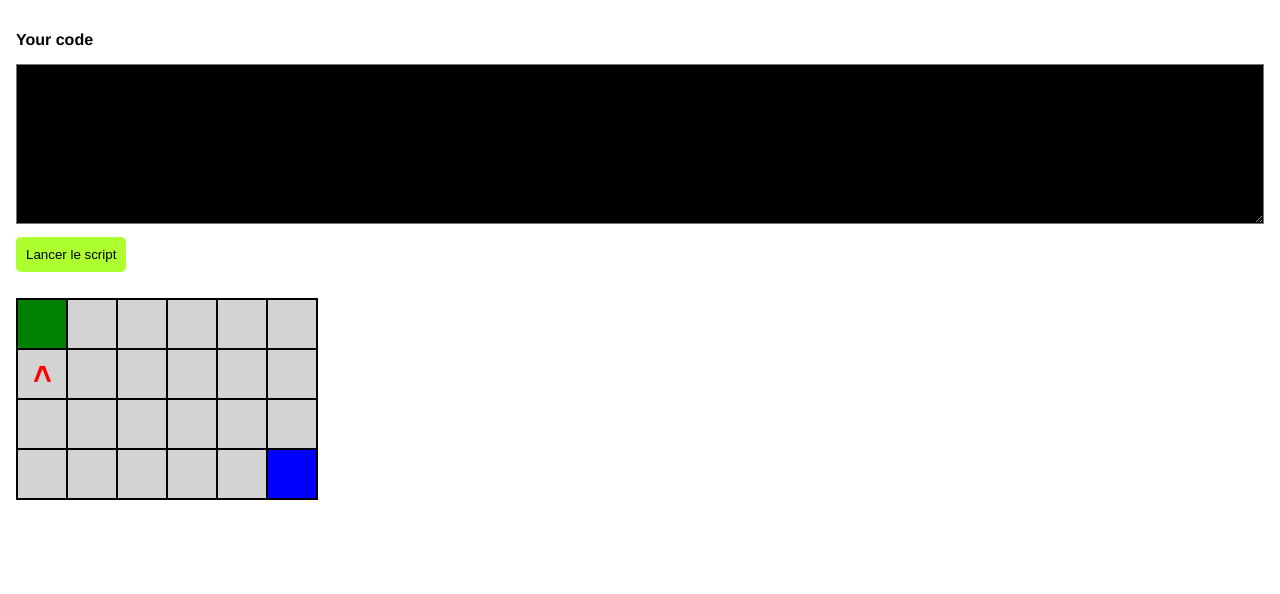
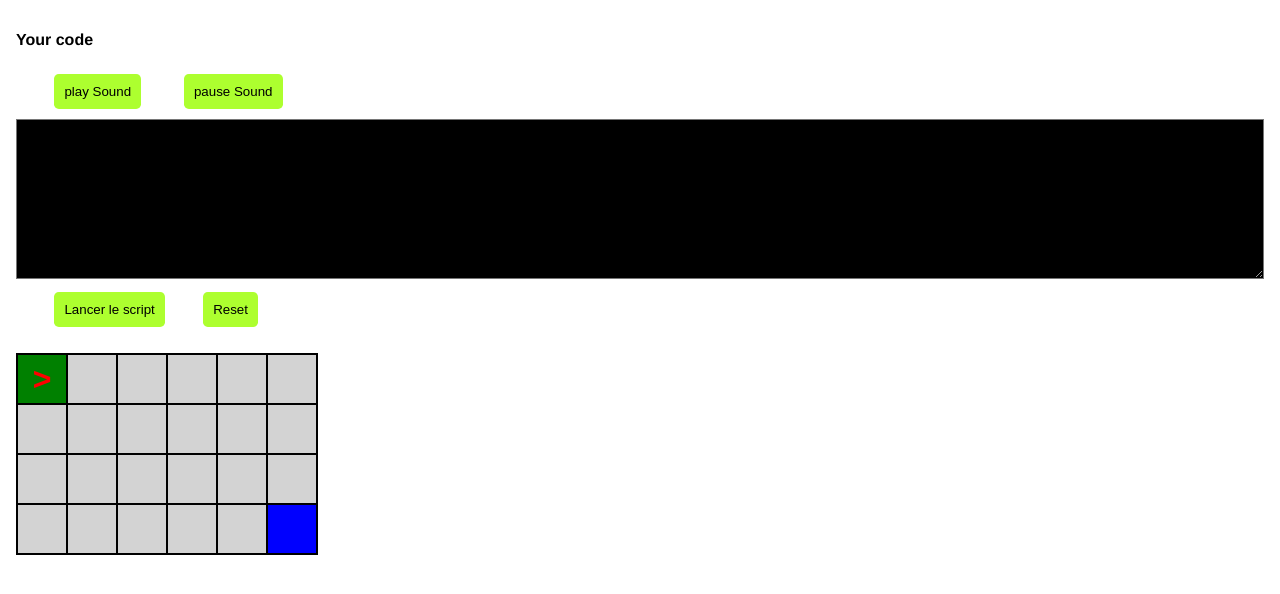
Before and after one commit to GuillaumeBec/GuillaumeBec-Decomposer-JS-Mario-mushroom-factory-, a plain HTML site: page index.html in a window 1280 px wide. Both pictures are taken after a click on the button "Lancer le script". Drawn offline with Linux system fonts and the light colour scheme.

Commit message:
soundTrack

```diff
--- a/css/style.css
+++ b/css/style.css
@@ -18,14 +18,18 @@ body {
   height: 10rem;
 }
 
-#launchScript {
+#launchScript,
+.playButton,
+.pauseButton {
   background-color: greenyellow;
   border: 0;
   margin: 0.625rem 0;
+  margin-left: calc(3vw);
   padding: 0.625rem;
   border-radius: 0.3rem;
   cursor: pointer;
 }
+
 
 #board {
   margin-top: 1rem;
--- a/index.html
+++ b/index.html
@@ -1,26 +1,35 @@
 <!DOCTYPE html>
 <html lang="en">
+
 <head>
     <meta charset="UTF-8">
     <meta name="viewport" content="width=device-width, initial-scale=1.0">
     <title>DecompOser</title>
 
     <link rel="stylesheet" href="css/reset.css">
-    <link rel="stylesheet" href="https://use.fontawesome.com/releases/v5.5.0/css/all.css" integrity="sha384-B4dIYHKNBt8Bc12p+WXckhzcICo0wtJAoU8YZTY5qE0Id1GSseTk6S+L3BlXeVIU"
-        crossorigin="anonymous">
+    <link rel="stylesheet" href="https://use.fontawesome.com/releases/v5.5.0/css/all.css"
+        integrity="sha384-B4dIYHKNBt8Bc12p+WXckhzcICo0wtJAoU8YZTY5qE0Id1GSseTk6S+L3BlXeVIU" crossorigin="anonymous">
     <link rel="stylesheet" href="css/style.css">
 </head>
+
 <body>
     <div>
         <div class="label">Your code</div>
+        <button class="playButton"> play Sound</button>
+        <audio src="./assets/A Secret Course - Super Mario Sunshine.mp3"></audio>
+        <button class="pauseButton"> pause Sound</button>
         <textarea id="userCode"></textarea>
         <button id="launchScript">Lancer le script</button>
     </div>
+
+
 
     <div id="board">
 
     </div>
 
+    <script src="js/multimedia.js"></script>
     <script src="js/app.js"></script>
 </body>
+
 </html>
--- a/js/app.js
+++ b/js/app.js
@@ -1,24 +1,36 @@
-var app = {
+let app = {
   init: function () {
     console.log("init");
-
+    multimedia.init();
     // TODO
 
     app.drawBoard();
 
-    //app.moveForward();
-
-    //app.moveForward();
+    /*app.moveForward();
+    app.moveForward();
+    app.moveForward();
+    app.moveForward();
+    app.moveForward();
 
     app.turnRight();
 
     app.moveForward();
-
-    app.turnLeft();
-    //app.moveForward();
-    app.turnRight();
+    app.moveForward();
+    app.moveForward();*/
 
     // Event listeners - TODO
+    //!==================================================Gestion des boutons de lancement et de réinitialisation======
+    let scriptButton = document.querySelector("#launchScript");
+    scriptButton.addEventListener("click", app.handleLaunchScriptButton);
+
+    let resetButton = document.createElement("button");
+    resetButton.id = "launchScript";
+    resetButton.textContent = "Reset";
+    resetButton.addEventListener("click", app.resetGameBoard);
+
+    scriptButton.after(resetButton);
+
+    //!================================================================================================================
   },
 
   drawBoard: function () {
@@ -146,17 +158,28 @@ var app = {
 
   handleLaunchScriptButton: function () {
     // TODO
+    console.log("lire le script");
     //! On récupère le texcontent de la div dans son attribue value
+    let scriptText = document.querySelector("#userCode").value;
+    console.log(scriptText);
     // TODO : get all lines as an array
+
+    let codeLines = [];
+    codeLines.push(scriptText.split(/\r?\n/));
+    console.log(codeLines);
 
     window.setTimeout(function () {
       app.codeLineLoop(codeLines, 0);
     }, 2000);
   },
 
+  resetGameBoard: function () {
+    console.log("ici on reset");
+  },
+
   codeLineLoop: function (codeLines, index) {
     // Getting currentLine
-    var currentLine = codeLines[index];
+    let currentLine = codeLines[index];
     console.log(currentLine);
 
     // Increment
@@ -174,6 +197,7 @@ var app = {
       }, 1000);
     }
   },
+
   checkSuccess: function () {
     // TODO display if the game is won or not
   },
--- /dev/null
+++ b/js/multimedia.js
@@ -0,0 +1,28 @@
+const audio = new Audio('./assets/A Secret Course - Super Mario Sunshine.mp3');
+
+let multimedia = {
+
+
+    init: function () {
+        multimedia.sound();
+    },
+    sound: function () {
+
+        const playButton = document.querySelector(".playButton");
+        console.log(playButton);
+        const pauseButton = document.querySelector(".pauseButton");
+        console.log(pauseButton);
+        playButton.addEventListener("click", multimedia.play);
+        pauseButton.addEventListener("click", multimedia.pause);
+    },
+
+    play: function () {
+        audio.play();
+        console.log(audio);
+    },
+
+    pause: function () {
+        audio.pause;
+        console.log(audio);
+    }
+}
```
Also changed, not shown: 1 other file.
